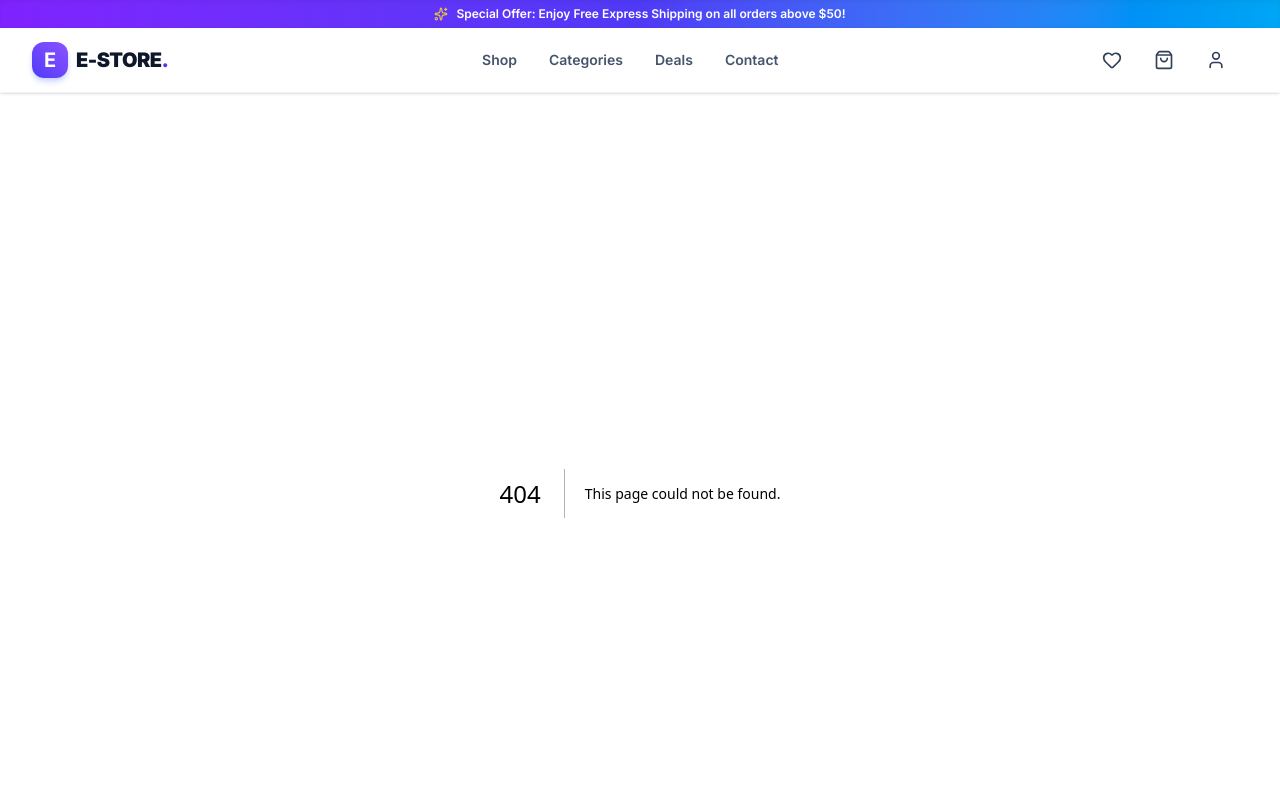
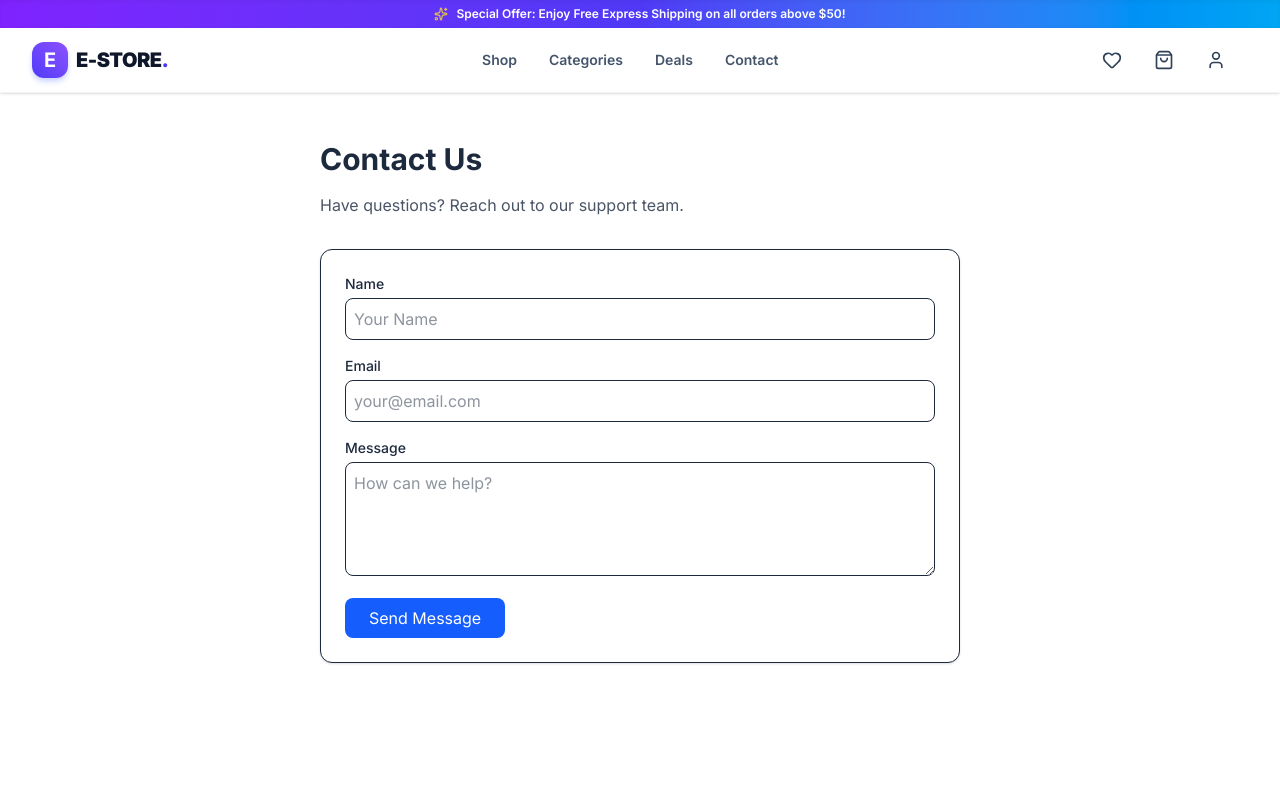
Before and after one commit to Zain2418418/Next-e-commerece, a Next.js app: page /contact in a window 1280 px wide. Before the commit this address had no page. Shown: the top 800 px of the page. Built offline with nearby package versions, Linux system fonts and the light colour scheme.

Commit message:
feat: updated navbar links

```diff
--- /dev/null
+++ b/src/app/categories/page.tsx
@@ -0,0 +1,21 @@
+// 📁 src/app/categories/page.tsx
+import React from "react";
+
+export default function CategoriesPage() {
+  return (
+    <div className="container mx-auto px-4 py-12 min-h-screen text-slate-800 dark:text-slate-100">
+      <h1 className="text-3xl font-bold mb-4">Categories</h1>
+      <p className="text-gray-600 dark:text-gray-400 mb-8">
+        Explore products by your favorite category.
+      </p>
+      <div className="grid grid-cols-1 md:grid-cols-3 gap-6">
+        {["Electronics", "Fashion", "Footwear", "Accessories"].map((cat) => (
+          <div key={cat} className="p-6 border rounded-xl shadow-sm bg-white dark:bg-slate-800 dark:border-slate-700">
+            <h3 className="text-xl font-semibold mb-2">{cat}</h3>
+            <p className="text-sm text-gray-500 dark:text-gray-400">Discover all items in {cat}</p>
+          </div>
+        ))}
+      </div>
+    </div>
+  );
+}
--- /dev/null
+++ b/src/app/contact/page.tsx
@@ -0,0 +1,30 @@
+// 📁 src/app/contact/page.tsx
+import React from "react";
+
+export default function ContactPage() {
+  return (
+    <div className="container mx-auto px-4 py-12 min-h-screen text-slate-800 dark:text-slate-100 max-w-2xl">
+      <h1 className="text-3xl font-bold mb-4">Contact Us</h1>
+      <p className="text-gray-600 dark:text-gray-400 mb-8">
+        Have questions? Reach out to our support team.
+      </p>
+      <form className="space-y-4 bg-white dark:bg-slate-800 p-6 rounded-xl border dark:border-slate-700 shadow-sm">
+        <div>
+          <label className="block text-sm font-medium mb-1">Name</label>
+          <input type="text" className="w-full border rounded-lg p-2 dark:bg-slate-900 dark:border-slate-700" placeholder="Your Name" />
+        </div>
+        <div>
+          <label className="block text-sm font-medium mb-1">Email</label>
+          <input type="email" className="w-full border rounded-lg p-2 dark:bg-slate-900 dark:border-slate-700" placeholder="your@email.com" />
+        </div>
+        <div>
+          <label className="block text-sm font-medium mb-1">Message</label>
+          <textarea rows={4} className="w-full border rounded-lg p-2 dark:bg-slate-900 dark:border-slate-700" placeholder="How can we help?"></textarea>
+        </div>
+        <button type="submit" className="bg-blue-600 text-white px-6 py-2 rounded-lg hover:bg-blue-700 transition">
+          Send Message
+        </button>
+      </form>
+    </div>
+  );
+}
--- /dev/null
+++ b/src/app/deals/page.tsx
@@ -0,0 +1,17 @@
+// 📁 src/app/deals/page.tsx
+import React from "react";
+
+export default function DealsPage() {
+  return (
+    <div className="container mx-auto px-4 py-12 min-h-screen text-slate-800 dark:text-slate-100">
+      <h1 className="text-3xl font-bold mb-4 text-red-600">Hot Deals & Offers 🔥</h1>
+      <p className="text-gray-600 dark:text-gray-400 mb-8">
+        Save big on exclusive limited-time discounts!
+      </p>
+      <div className="bg-red-50 dark:bg-red-950/30 border border-red-200 dark:border-red-800 rounded-xl p-8 text-center">
+        <h2 className="text-2xl font-bold text-red-700 dark:text-red-400 mb-2">Special Express Shipping Offer!</h2>
+        <p className="text-gray-700 dark:text-gray-300">Enjoy Free Express Shipping on all orders above $50.</p>
+      </div>
+    </div>
+  );
+}
--- /dev/null
+++ b/src/app/shop/page.tsx
@@ -0,0 +1,17 @@
+// 📁 src/app/shop/page.tsx
+import React from "react";
+
+export default function ShopPage() {
+  return (
+    <div className="container mx-auto px-4 py-12 min-h-screen text-slate-800 dark:text-slate-100">
+      <h1 className="text-3xl font-bold mb-4">All Products</h1>
+      <p className="text-gray-600 dark:text-gray-400 mb-8">
+        Browse our full collection of premium essential products.
+      </p>
+      {/* Product list grid will load here */}
+      <div className="border border-dashed border-gray-300 dark:border-gray-700 rounded-lg p-12 text-center text-gray-500">
+        Shop collection coming soon!
+      </div>
+    </div>
+  );
+}
```
